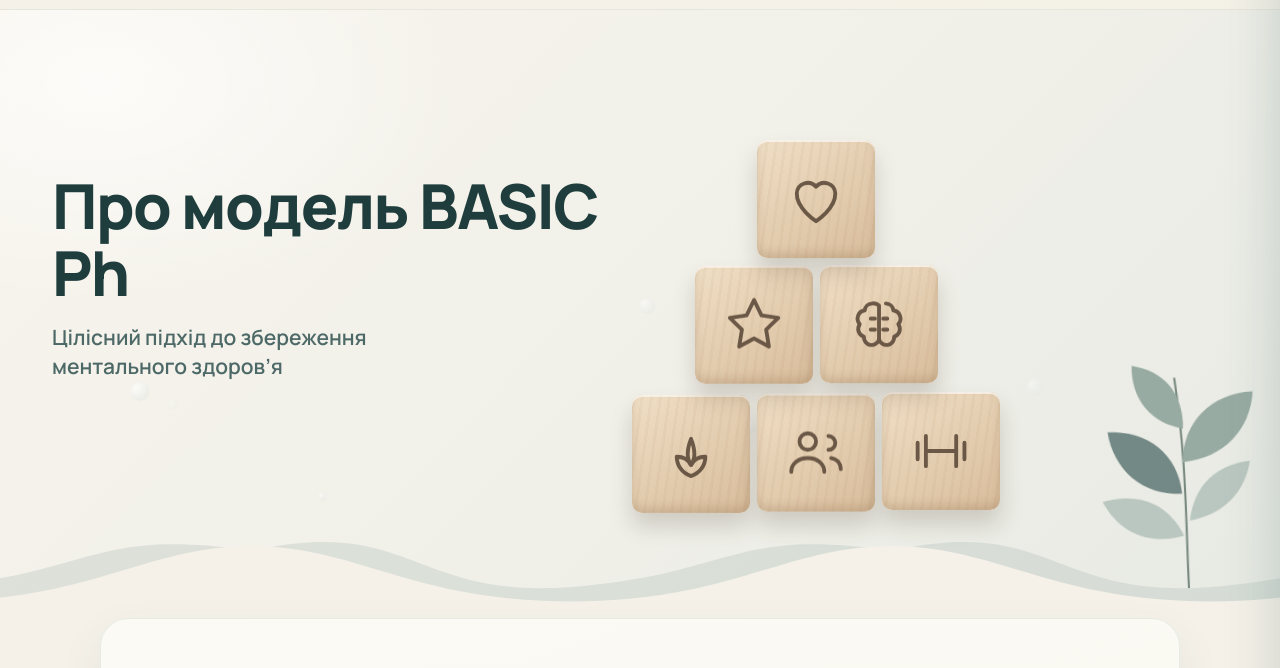
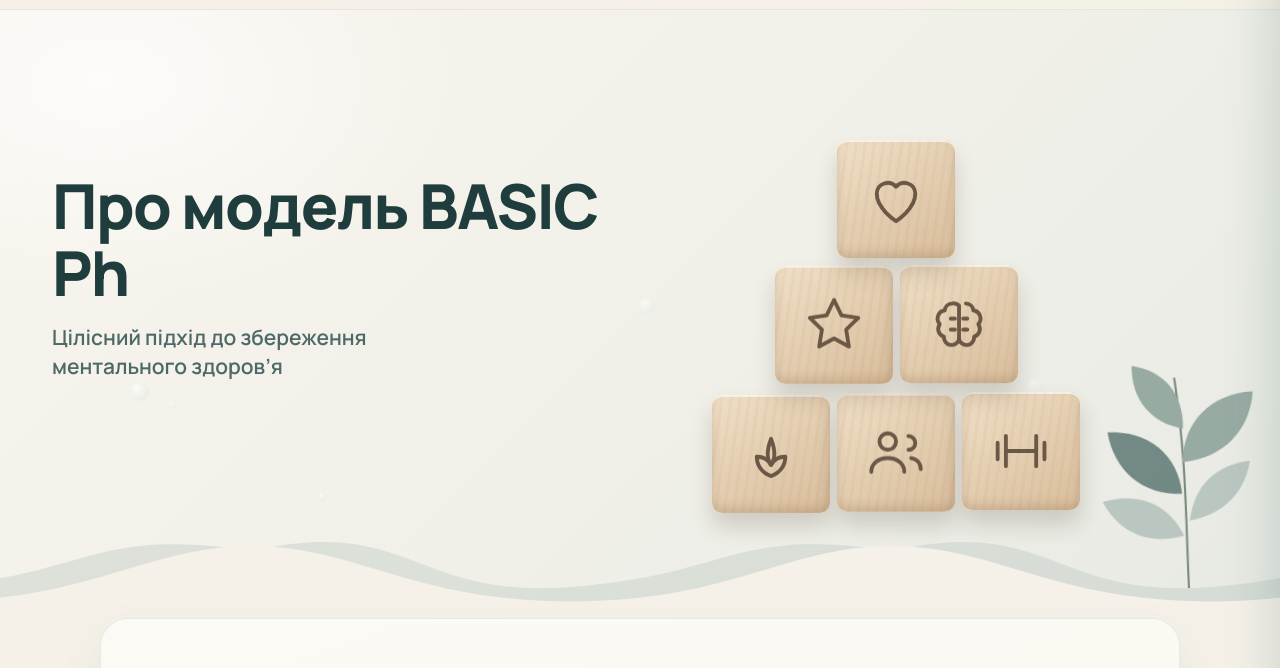
Before and after one commit to XingLinBao/Resurs, a plain HTML site: page basic-ph.html in a window 1280 px wide. Shown: the part 59-727 px from the top of the page. Drawn offline with Linux system fonts and the light colour scheme.

Commit message:
Add files via upload

```diff
--- a/style.css
+++ b/style.css
@@ -782,7 +782,7 @@ body.leaving main { opacity: 0; transform: translateY(-8px); }
   .blocks {
     --b: clamp(84px, 11vw, 118px);
     right: auto;
-    left: calc(max(0px, (100vw - 1240px) / 2) + 32px + min(40vw, 470px) + 110px);
+    left: min(calc(max(0px, (100vw - 1240px) / 2) + 32px + min(40vw, 470px) + 210px), max(calc(100vw - 3 * var(--b) - 214px), 45vw));
   }
 }
 
```
